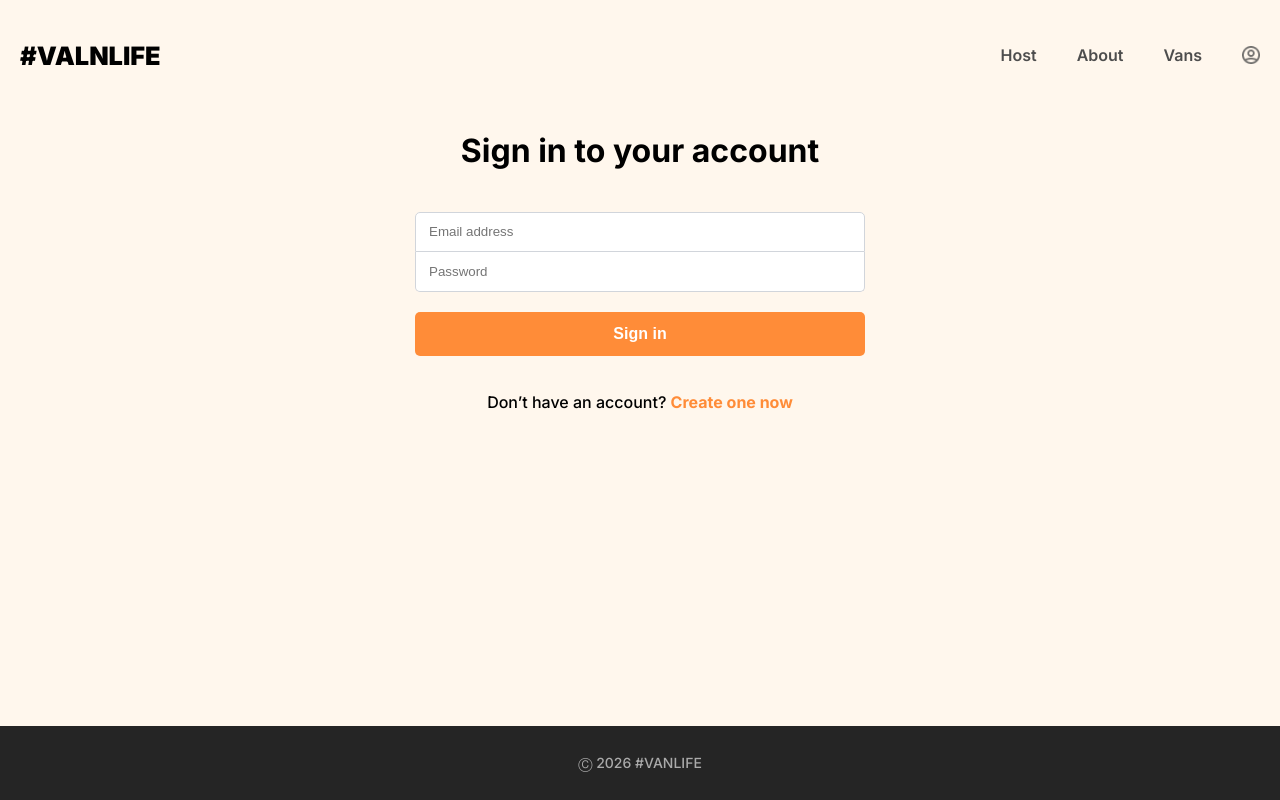
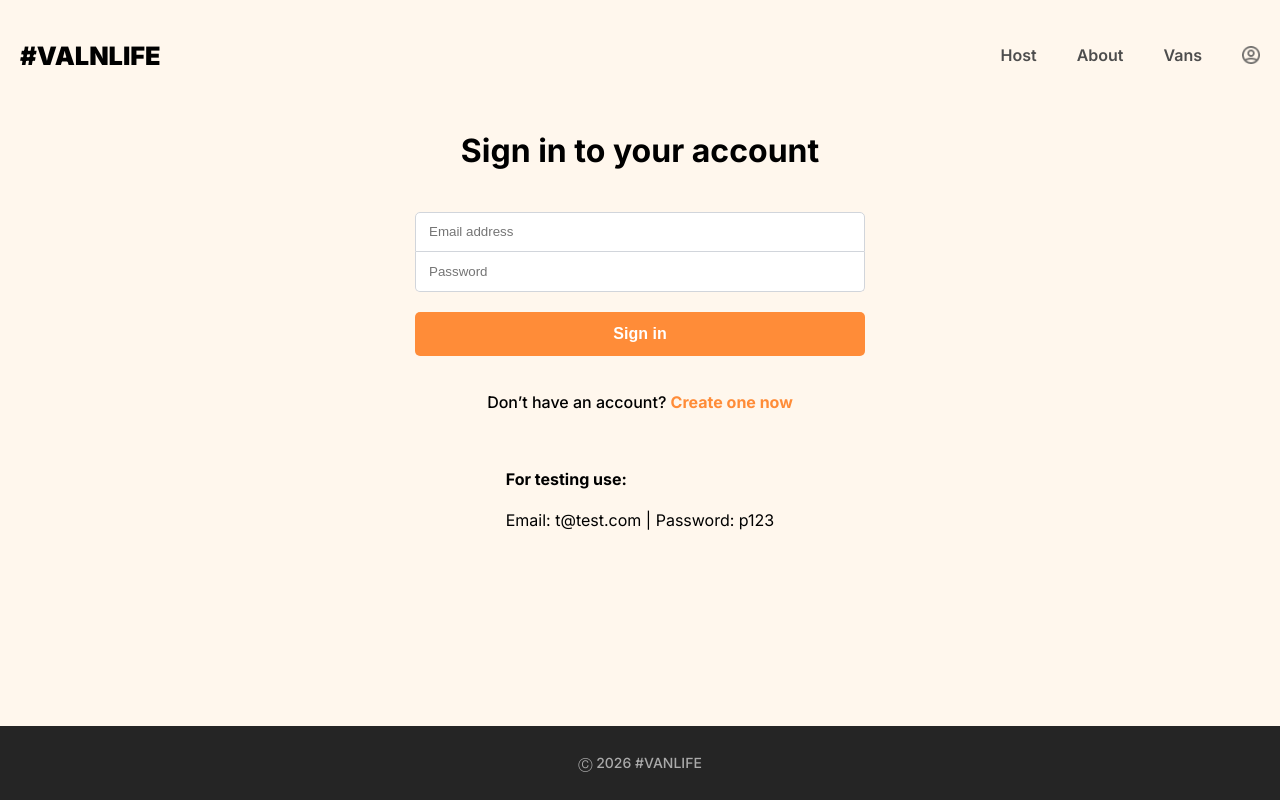
Before and after one commit to MoazAlaa7/VANLIFE, a React (Vite) app: page /login in a window 1280 px wide. Built offline with nearby package versions, Linux system fonts and the light colour scheme.

Commit message:
Add test-user info

```diff
--- a/pages/Login.jsx
+++ b/pages/Login.jsx
@@ -22,10 +22,13 @@ export default function Login() {
   function submit() {
     setStatus("submitting");
     loginUser(loginFormData)
-      .then(() => {
+      .then((data) => {
         setError(null);
         localStorage.setItem("loggedin", true);
-        navigate(location.state?.from || "/host", { replace: true });
+        navigate(location.state?.from || "/host", {
+          replace: true,
+          state: { name: data.user.name },
+        });
       })
       .catch((err) => {
         setError(err);
@@ -81,11 +84,19 @@ export default function Login() {
           Don&rsquo;t have an account? <span>Create one now</span>
         </p>
       </div>
-      {isLoggedIn && (
+      {isLoggedIn ? (
         <Link to="/" className="login-link logout" onClick={fakeLogout}>
           <span>Sign out</span>
           <img src={logoutImageUrl} className="logout-icon" />
         </Link>
+      ) : (
+        <div className="test-user">
+          <h4>For testing use:</h4>
+          <p>
+            Email:<span> t@test.com</span> | Password:
+            <span> p123</span>
+          </p>
+        </div>
       )}
     </div>
   );
```
